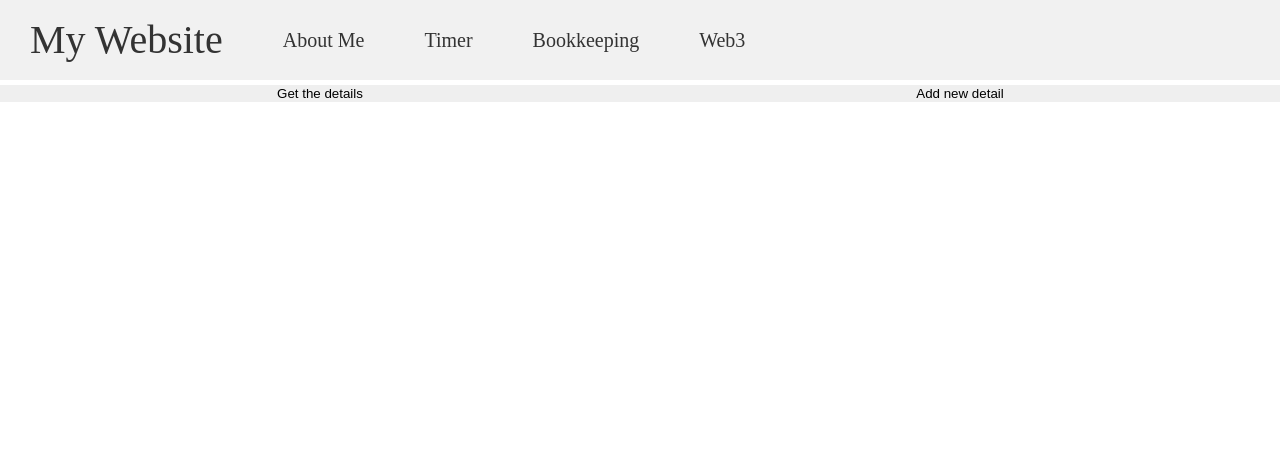
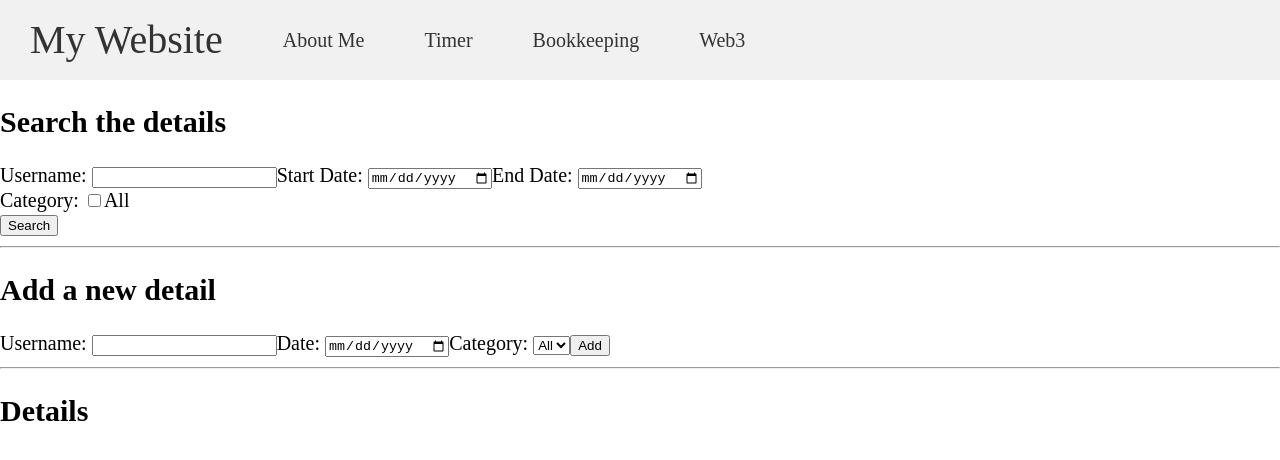
Before and after one commit to arensusu/website, a React (Create React App) app: page /#/Bookkeeping in a window 1280 px wide. Shown: the top 460 px of the page. Built offline with nearby package versions, Linux system fonts and the light colour scheme.

Commit message:
bookkeeping

```diff
--- a/src/Bookkeeping.tsx
+++ b/src/Bookkeeping.tsx
@@ -3,13 +3,42 @@ import Header from "./Header";
 
 const Bookkeeping = () => {
 
+    const readData = () => {};
+    const writeData = () => {};
     return (
         <div>
             <Header />
             <main className='bookkeeping'>
-                <div>
-                    <button className='read' onClick={()=>{}}>Get the details</button>
-                    <button className='write' onClick={()=>{}}>Add new detail</button>
+                <div className='read'>
+                    <h2>Search the details</h2>
+                    <form action='' method='post' id='search-form'>
+                        <label htmlFor='search-username'>Username: </label><input type='text' id='search-username' />
+                        <label htmlFor='search-start-date'>Start Date: </label><input type='date' id='search-start-date' />
+                        <label htmlFor='search-end-date'>End Date: </label><input type='date' id='search-end-date' />
+                        <div>
+                            <span>Category: </span>
+                            <label htmlFor='search-all'><input type='checkbox' name='search-category' id='search-all' value='all' />All</label>
+                        </div>
+                        <input type='submit' onClick={readData} value='Search' />
+                    </form>
+                </div>
+                <hr/>
+                <div className='write'>
+                    <h2>Add a new detail</h2>
+                    <form action='' method='post' id='add-form'>
+                        <label htmlFor='add-username'>Username: </label><input type='text' id='add-username' />
+                        <label htmlFor='add-date'>Date: </label><input type='date' id='add-date' />
+                        <label htmlFor='add-category'>Category: </label>
+                        <select name='add-category' id='add-category'>
+                            <option value='all'>All</option>
+                        </select>
+                        <input type='submit' onClick={writeData} value='Add' />
+                    </form>
+                </div>
+                <hr/>
+                <div className='detail'>
+                    <h2>Details</h2>
+                    <div></div>
                 </div>
             </main>
         </div>
--- a/src/Home.css
+++ b/src/Home.css
@@ -4,7 +4,7 @@ section {
     align-items: center;
     padding: 0 20px;
     border-bottom: 1px solid #999999;
-    background: linear-gradient(0deg, #a16ff7, #53cbff, #dddddd);
+    background: linear-gradient(0deg, #aaaaaa, #dddddd);
 }
 section:last-child {
     border: none;
--- a/src/Timer.tsx
+++ b/src/Timer.tsx
@@ -1,5 +1,5 @@
 import React from 'react';
-import { useState, useEffect } from 'react';
+import { useState, useEffect, useRef } from 'react';
 import Header from './Header';
 import './Timer.css';
 
@@ -16,16 +16,15 @@ function Timer() {
     const [minutes, setMinutes] = useState(0);
     const [seconds, setSeconds] = useState(0);
 
-    const [endTime, setEndTime] = useState(0);
+    const endTime = useRef(0);
 
     useEffect(() => {
         if (isWorkTimeCounting) {
             const intervalId = setInterval(() => {
-                const remaining = (endTime - (new Date()).getTime()) / 1000;
+                const remaining = (endTime.current - (new Date()).getTime()) / 1000;
                 if (remaining <= 0) {
                     setIsWorkTimeCounting(false);
-                    const endDate = (new Date().getTime()) + METHOD[workingMethod as keyof typeof METHOD][1] * 1000;
-                    setEndTime(endDate);
+                    endTime.current = (new Date().getTime()) + METHOD[workingMethod as keyof typeof METHOD][1] * 1000;
                     setIsRestTimeCounting(true);
                 }
                 else {
@@ -40,7 +39,7 @@ function Timer() {
     useEffect(() => {
         if (isRestTimeCounting) {
             const intervalId = setInterval(() => {
-                const remaining = (endTime - (new Date()).getTime()) / 1000;
+                const remaining = (endTime.current - (new Date()).getTime()) / 1000;
                 if (remaining <= 0) {
                     setIsRestTimeCounting(false);
                 }
@@ -60,10 +59,15 @@ function Timer() {
             setMinutes(25);
         }
         setSeconds(0);
-        setEndTime(0);
+        endTime.current = 0;
         setIsWorkTimeCounting(false);
         setIsRestTimeCounting(false);
     }, [workingMethod]);
+
+    const startCounting = () => {
+        endTime.current = (new Date().getTime()) + METHOD[workingMethod as keyof typeof METHOD][0] * 1000;
+        setIsWorkTimeCounting(true);
+    }
 
     return (
         <div className="Timer">
@@ -74,12 +78,8 @@ function Timer() {
             </div>
             <h1 className='title'>{isRestTimeCounting ? 'Rest Time' : 'Work Time'}</h1>
             <p className='countdown'>{`${minutes.toString().padStart(2, '0')}:${seconds.toString().padStart(2, '0')}`}</p>
-            { endTime === 0 ? <></> : (<p className='end-time'>{(new Date(endTime)).toLocaleString('en-US')}</p>)}
-            <button className='start' onClick={() => {
-                const endDate = (new Date().getTime()) + METHOD[workingMethod as keyof typeof METHOD][0] * 1000;
-                setEndTime(endDate);
-                setIsWorkTimeCounting(true);
-            }} disabled={isWorkTimeCounting || isRestTimeCounting}>Start</button>
+            { endTime.current === 0 ? <></> : <p className='end-time'>{(new Date(endTime.current)).toLocaleString('en-US')}</p>}
+            <button className='start' onClick={startCounting} disabled={isWorkTimeCounting || isRestTimeCounting}>Start</button>
         </div>
     );
 }
```
